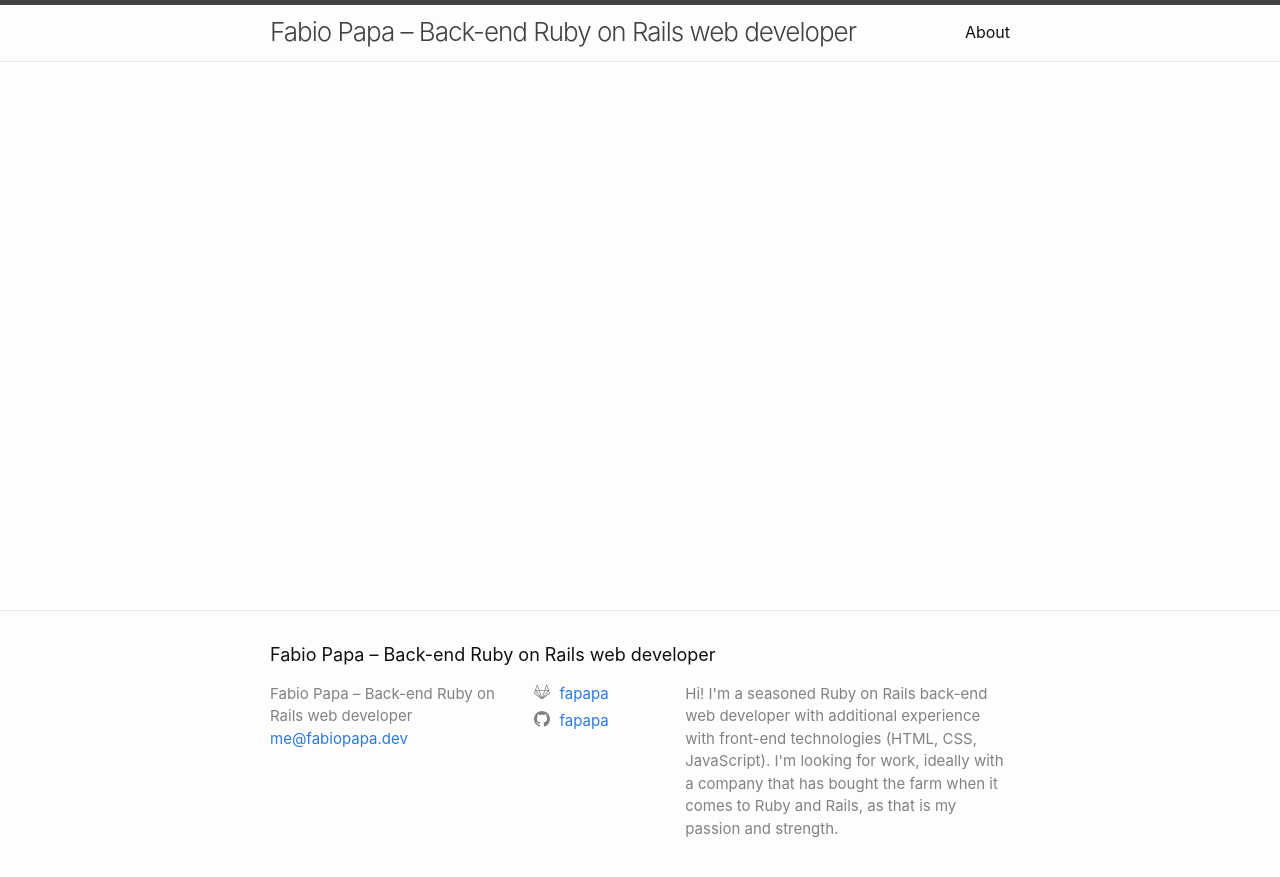
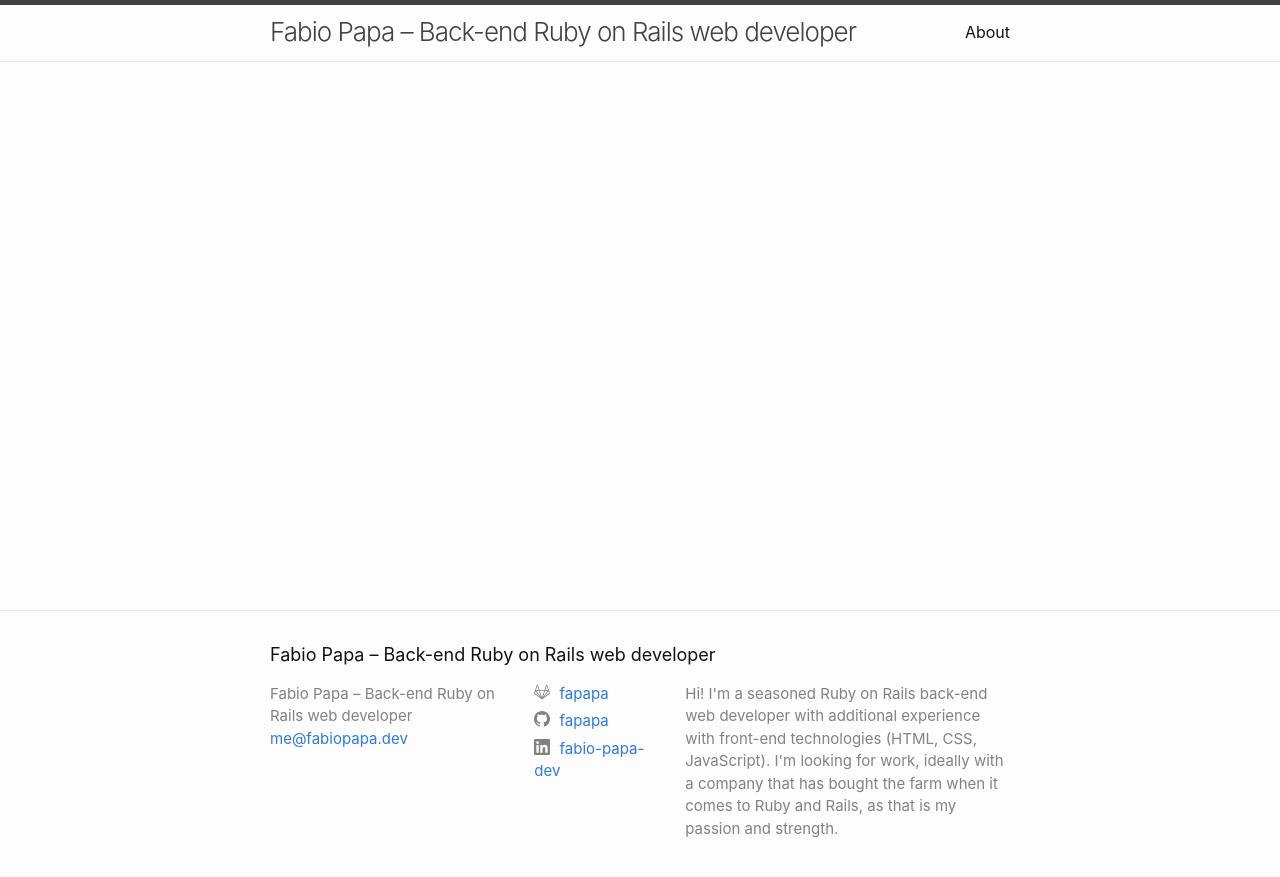
Before and after one commit to fapapa/fapapa.github.io, a Jekyll site: the page built from index.md, in a window 1280 px wide. Shown: the top 877 px of the page. Built offline with Jekyll 4.4.1, drawn with Linux system fonts in a browser that asks for light colours.

Commit message:
Add LinkedIn username/link to footer

```diff
--- a/_config.yml
+++ b/_config.yml
@@ -26,7 +26,7 @@ baseurl: "" # the subpath of your site, e.g. /blog
 url: "https://www.fabiopapa.dev" # the base hostname & protocol for your site, e.g. http://example.com
 gitlab_username:  fapapa
 github_username:  fapapa
-linkedin_profile:  https://www.linkedin.com/in/fabio-papa-dev
+linkedin_username:  fabio-papa-dev
 
 # Build settings
 markdown: kramdown
```
